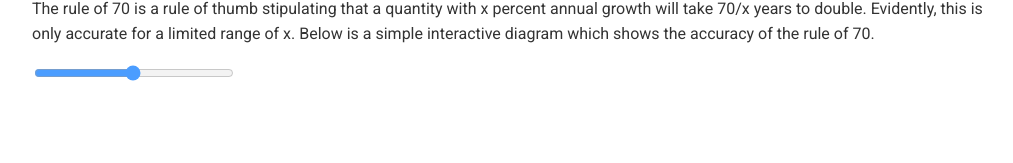
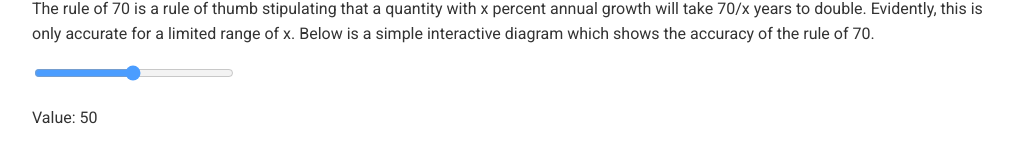
Before and after one commit to datainteractive/datainteractive.github.io, a Jekyll site: the page built from _posts/2019-06-30-the-rule-of-70.html, in a window 1280 px wide. Shown: the part 302-465 px from the top of the page, without its empty margins (128-1141 px from the left). Built offline with Jekyll 4.4.1, drawn with Linux system fonts in a browser that asks for light colours.

Commit message:
Update 2019-06-30-the-rule-of-70.html

```diff
--- a/_posts/2019-06-30-the-rule-of-70.html
+++ b/_posts/2019-06-30-the-rule-of-70.html
@@ -10,6 +10,7 @@ The rule of 70 is a rule of thumb stipulating that a quantity with x percent ann
 
 <div class="slidecontainer">
   <input type="range" min="1" max="100" value="50" class="slider" id="myRange">
+  <p>Value: <span id="demo"></span></p>
 </div>
 
 
```
